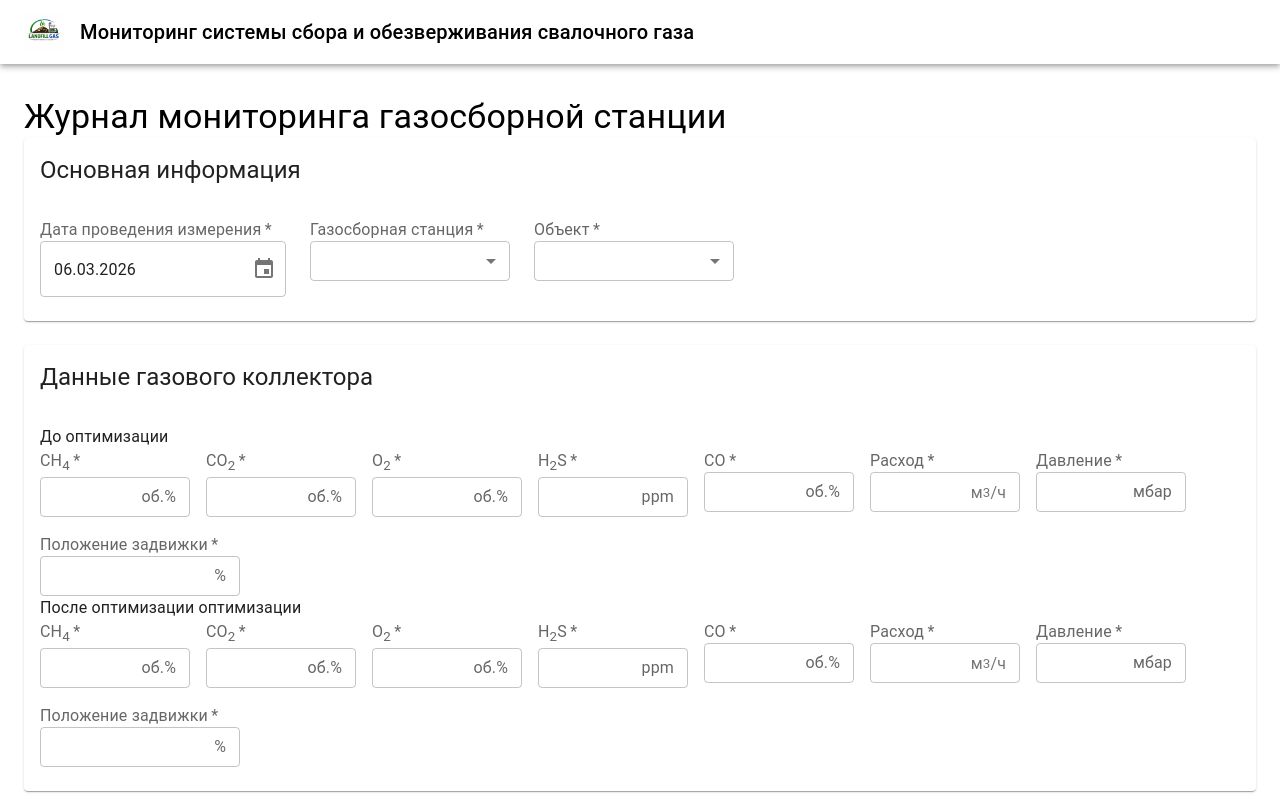
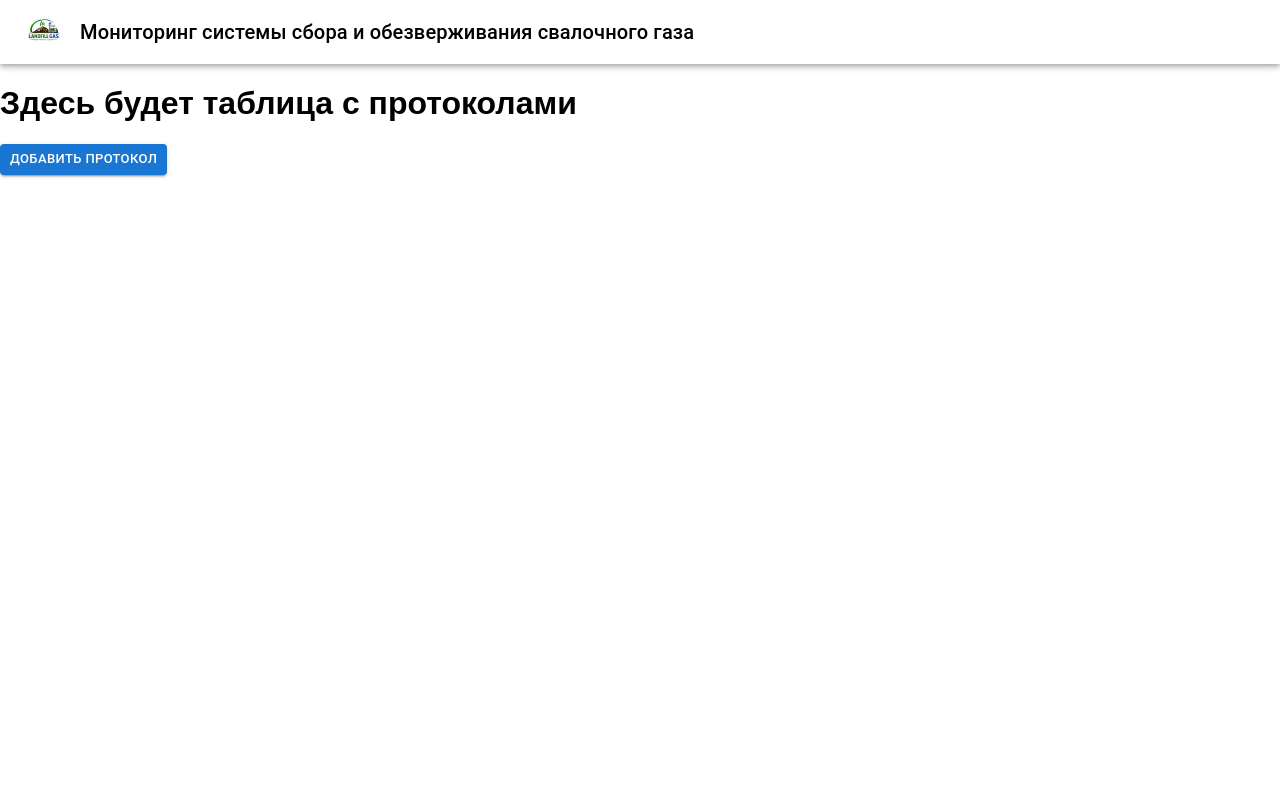
Before and after one commit to bevuxyna/gas-monitoring, a React (Create React App) app: page /protocols in a window 1280 px wide. Shown: the top 800 px of the page. Built offline with nearby package versions, Linux system fonts and the light colour scheme.

Commit message:
add routes (#2)

```diff
--- a/src/App.tsx
+++ b/src/App.tsx
@@ -1,12 +1,12 @@
 import React from 'react';
-import Form from "./components/Form/Form";
 import Header from "./components/Header/Header";
+import { Outlet } from "react-router-dom";
 
 function App() {
     return (
         <div className="App">
             <Header />
-            <Form />
+            <Outlet />
         </div>
     );
 }
--- a/src/index.tsx
+++ b/src/index.tsx
@@ -1,13 +1,14 @@
 import React from 'react';
 import ReactDOM from 'react-dom/client';
+import { RouterProvider } from "react-router-dom";
 import './index.css';
-import App from './App';
+import router from "./routes";
 
 const root = ReactDOM.createRoot(
     document.getElementById('root') as HTMLElement
 );
 root.render(
     <React.StrictMode>
-        <App />
+        <RouterProvider router={router} />
     </React.StrictMode>
 );
--- /dev/null
+++ b/src/pages/Analytics/Analytics.tsx
@@ -0,0 +1,7 @@
+export default function Analytics() {
+    return (
+        <div>
+            <h1>Здесь будет страница для построения графиков</h1>
+        </div>
+    );
+}
--- /dev/null
+++ b/src/pages/Main/Main.tsx
@@ -0,0 +1,20 @@
+import {Button} from "@mui/material";
+import {NavLink} from "react-router-dom";
+import React from "react";
+
+export default function Main() {
+    return (
+        <div>
+            <h1>Главная страница</h1>
+
+            <NavLink to="/protocols/form">
+                <Button
+                    variant="contained"
+                    size="small"
+                >
+                    Добавить протокол
+                </Button>
+            </NavLink>
+        </div>
+    );
+}
--- /dev/null
+++ b/src/pages/Protocol/Protocol.tsx
@@ -0,0 +1,7 @@
+export default function Protocol() {
+    return (
+        <div>
+            <h1>Страница формы протокола</h1>
+        </div>
+    );
+}
--- /dev/null
+++ b/src/pages/Protocols/Protocols.tsx
@@ -0,0 +1,19 @@
+import {Button} from "@mui/material";
+import React from "react";
+import {NavLink} from "react-router-dom";
+
+export default function Protocols() {
+    return (
+        <div>
+            <h1>Здесь будет таблица с протоколами</h1>
+            <NavLink to="/protocols/form">
+                <Button
+                    variant="contained"
+                    size="small"
+                >
+                    Добавить протокол
+                </Button>
+            </NavLink>
+        </div>
+    );
+}
--- /dev/null
+++ b/src/routes/index.tsx
@@ -0,0 +1,34 @@
+import {createBrowserRouter} from "react-router-dom";
+import App from "../App";
+import Main from "../pages/Main/Main";
+import Protocols from "../pages/Protocols/Protocols";
+import Protocol from "../pages/Protocol/Protocol";
+import Analytics from "../pages/Analytics/Analytics";
+
+const router = createBrowserRouter([
+    {
+        path: "/",
+        Component: App,
+        children: [
+            {
+                path: 'main',
+                index: true,
+                Component: Main,
+            },
+            {
+                path: 'protocols',
+                Component: Protocols,
+            },
+            {
+                path: 'protocols/form/:id?',
+                Component: Protocol,
+            },
+            {
+                path: 'analytics',
+                Component: Analytics,
+            }
+        ]
+    }
+]);
+
+export default router;
```
